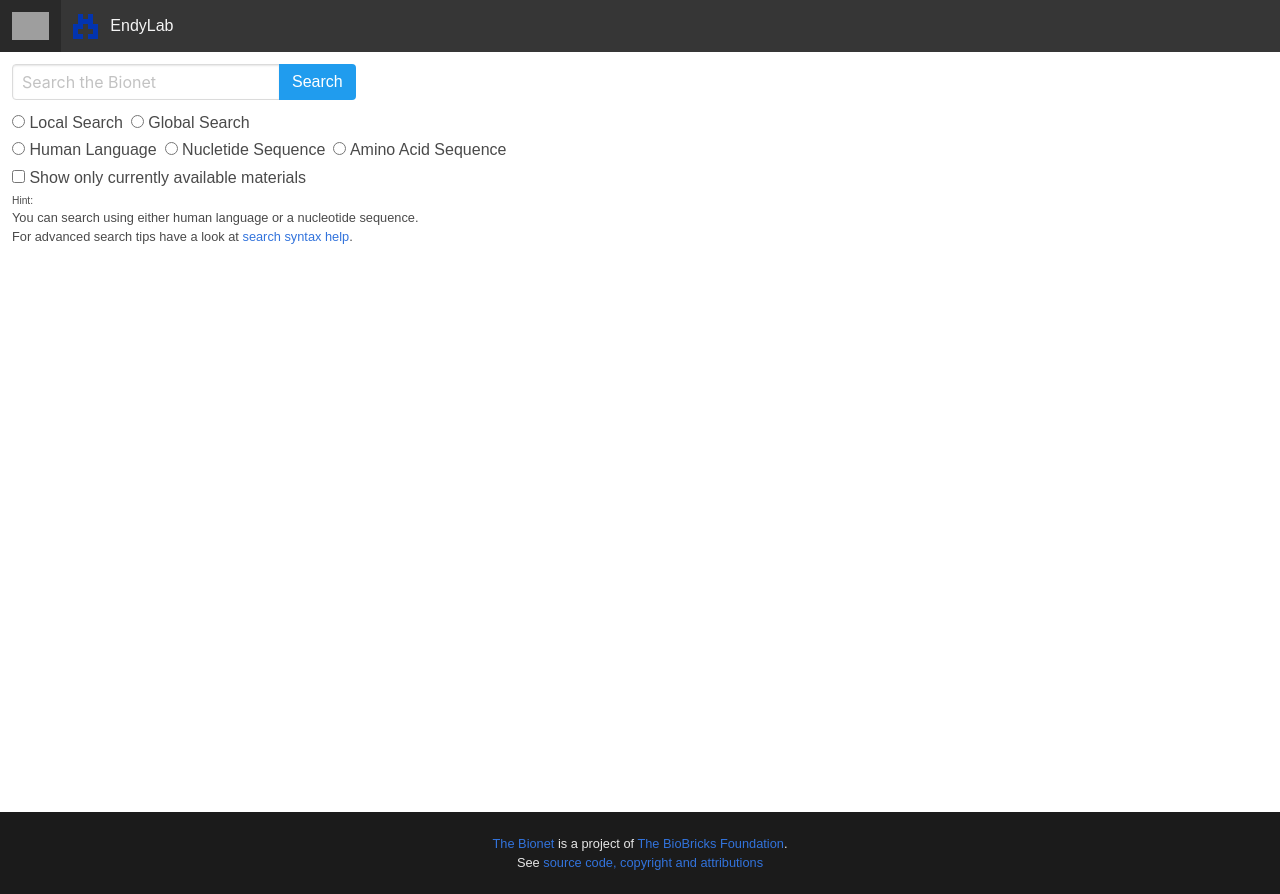
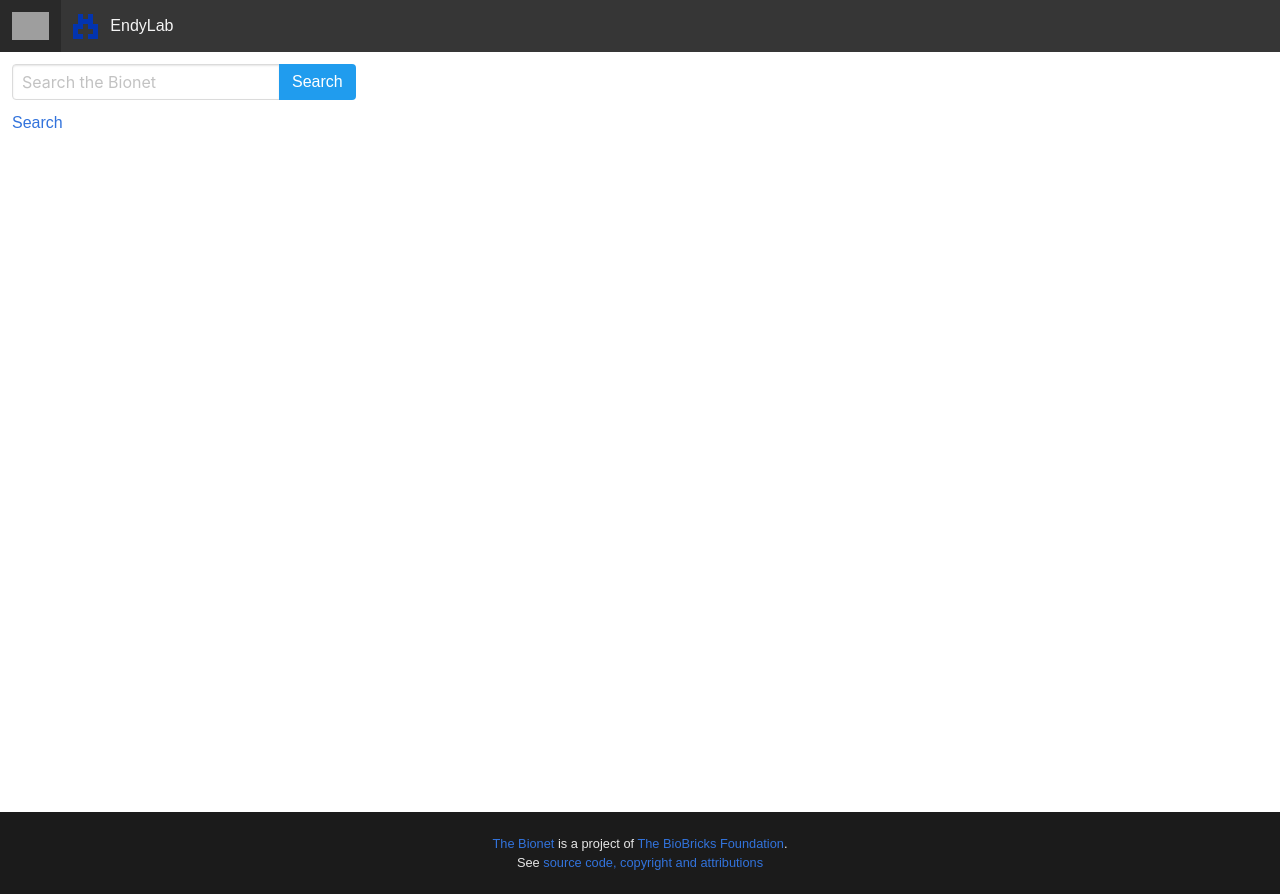
Before and after one commit to matthewstewart/bionet-ui-demo, a React (Create React App) app: page /search in a window 1280 px wide. Built offline with nearby package versions, Linux system fonts and the light colour scheme; grey boxes are pictures that could not be loaded.

Commit message:
add advanced search toggle

```diff
--- a/src/pages/SearchPage.js
+++ b/src/pages/SearchPage.js
@@ -8,10 +8,12 @@ class SearchPage extends Component {
 		this.state = {
 			query: "",
 			status: "",
-			resultsArray: []
+			resultsArray: [],
+			advanceSearch: false
 		};
 		this.changeQuery = this.changeQuery.bind(this);
 		this.submitQuery = this.submitQuery.bind(this);
+		this.toggleAdvancedSearch = this.toggleAdvancedSearch.bind(this);
 	}
 
 	changeQuery(e) {
@@ -35,6 +37,12 @@ class SearchPage extends Component {
 			query: "",
 			status,
 			resultsArray
+		});
+	}
+
+	toggleAdvancedSearch() {
+		this.setState({
+			advanceSearch: !this.state.advanceSearch
 		});
 	}
 
@@ -84,6 +92,13 @@ class SearchPage extends Component {
 	    							</p>
 	    						) : null}
 	    					</div>
+	    					<div className="field">
+	    						<a onClick={ this.toggleAdvancedSearch }>
+	    							<i className="mdi mdi-18px mdi-settings" /> Search
+	    						</a>
+	    					</div>
+	    					{ (this.state.advanceSearch) ? (
+			    				<div>
 			    					<div className="field">
 			    						<div className="control">
 			    							<label className="radio">
@@ -143,6 +158,8 @@ class SearchPage extends Component {
 			    							</p>
 			    						</div>
 			    					</div>
+		    					</div>
+		    				) : null}
 	    				</form>
 	    			</div>
 	    		</div>
```
Lines whose indentation alone changed are shown as unchanged.
